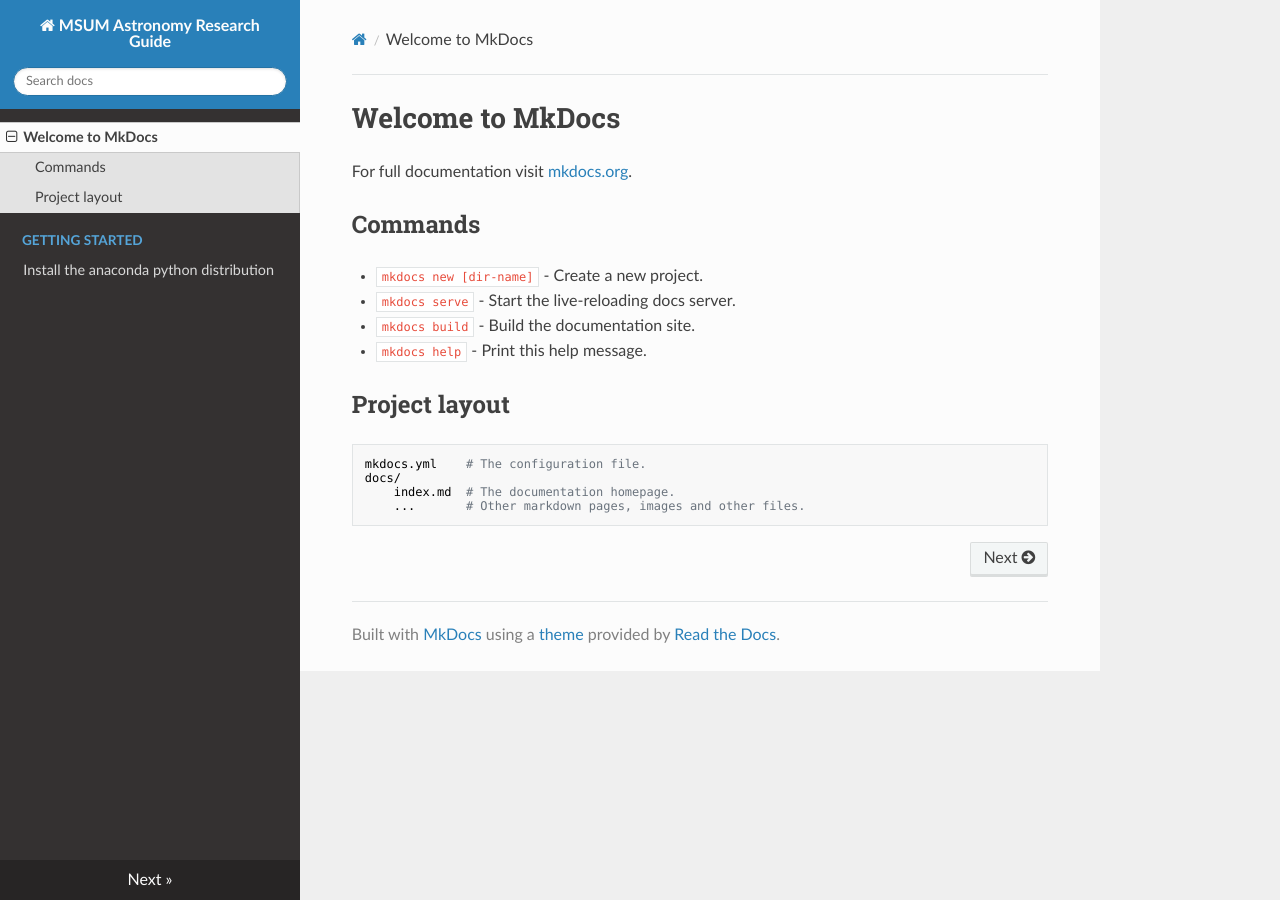
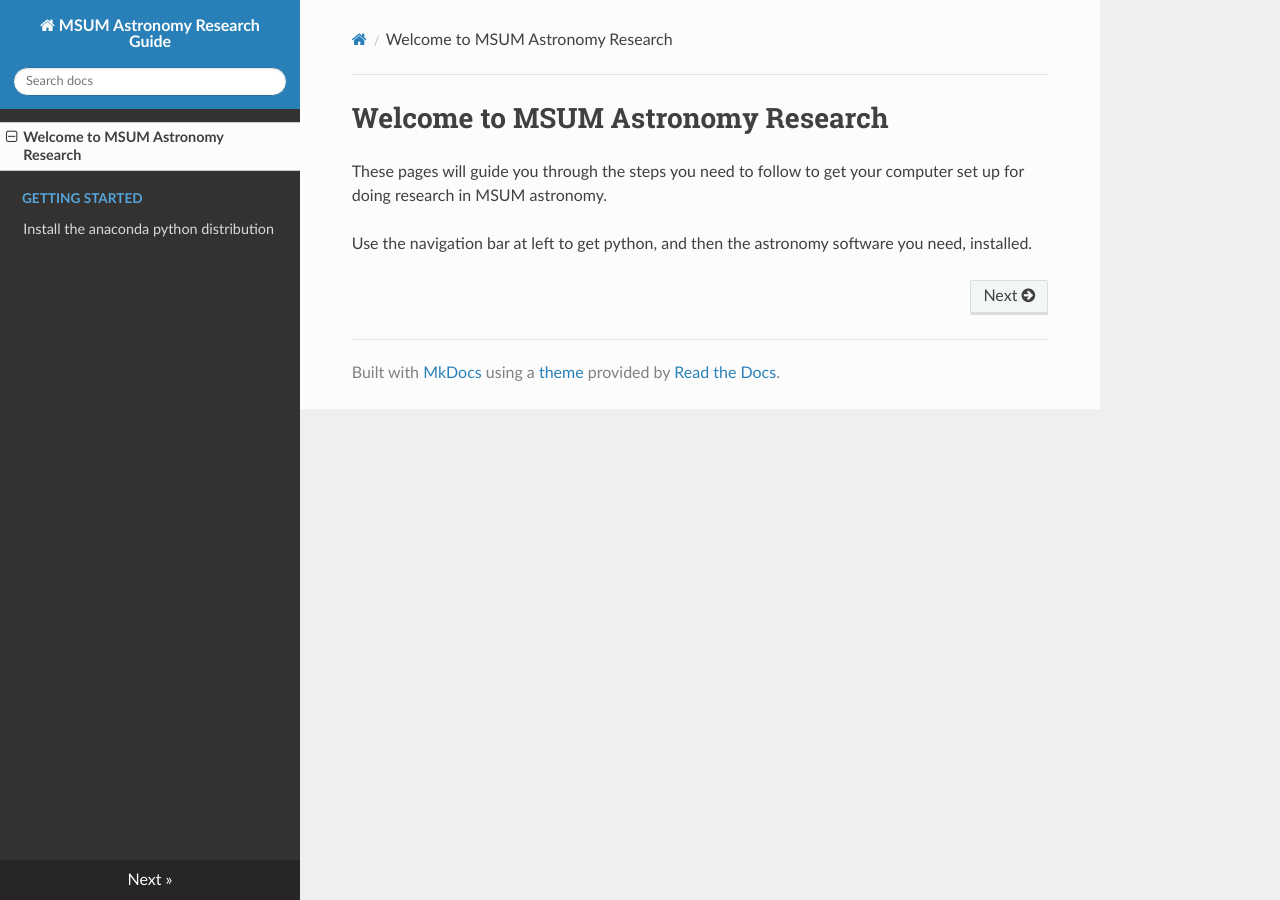
Before and after one commit to mwcraig/astro_research_setup, an MkDocs documentation site: the page built from docs/index.md, in a window 1280 px wide. Built offline with MkDocs 1.6.1, drawn with Linux system fonts in a browser that asks for light colours; nearby versions of some CDN libraries.

Commit message:
Update index

```diff
--- a/docs/index.md
+++ b/docs/index.md
@@ -1,17 +1,5 @@
-# Welcome to MkDocs
+# Welcome to MSUM Astronomy Research
 
-For full documentation visit [mkdocs.org](http://mkdocs.org).
+These pages will guide you through the steps you need to follow to get your computer set up for doing research in MSUM astronomy.
 
-## Commands
-
-* `mkdocs new [dir-name]` - Create a new project.
-* `mkdocs serve` - Start the live-reloading docs server.
-* `mkdocs build` - Build the documentation site.
-* `mkdocs help` - Print this help message.
-
-## Project layout
-
-    mkdocs.yml    # The configuration file.
-    docs/
-        index.md  # The documentation homepage.
-        ...       # Other markdown pages, images and other files.
+Use the navigation bar at left to get python, and then the astronomy software you need, installed.
```
